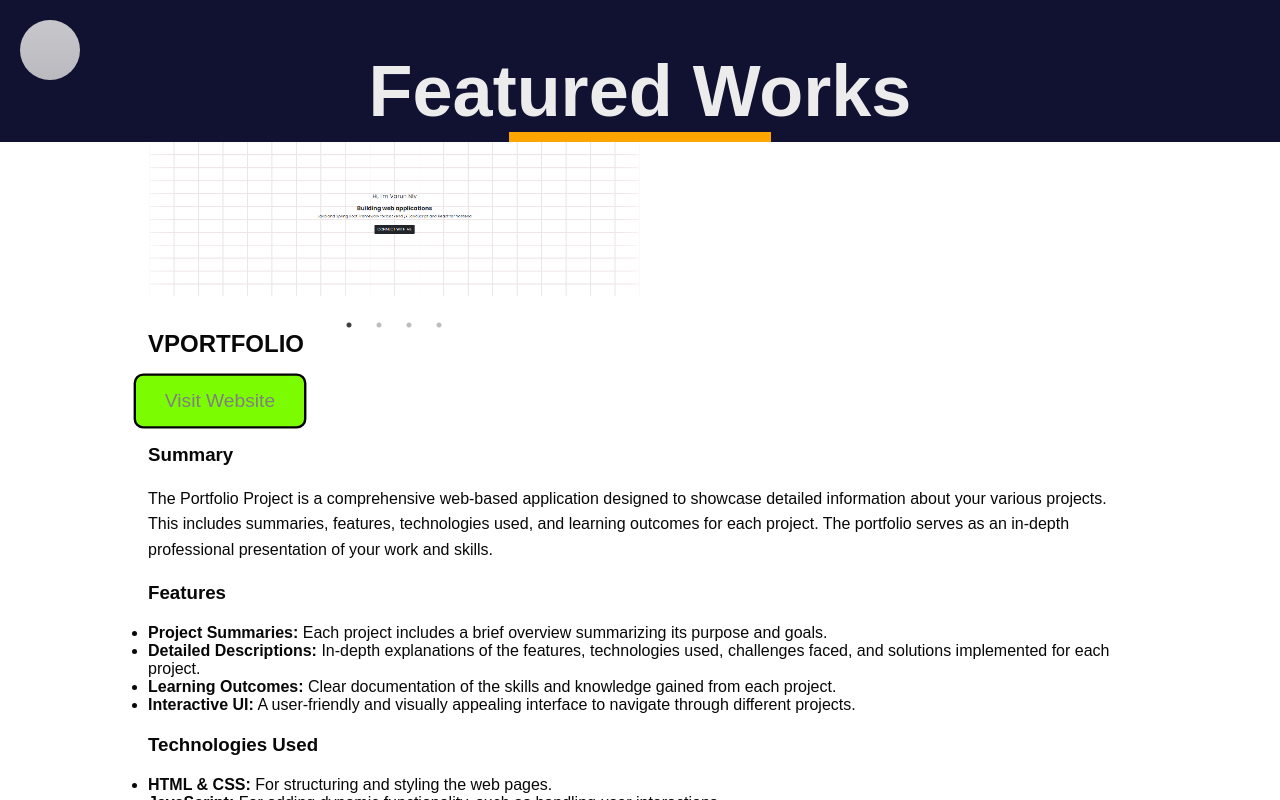
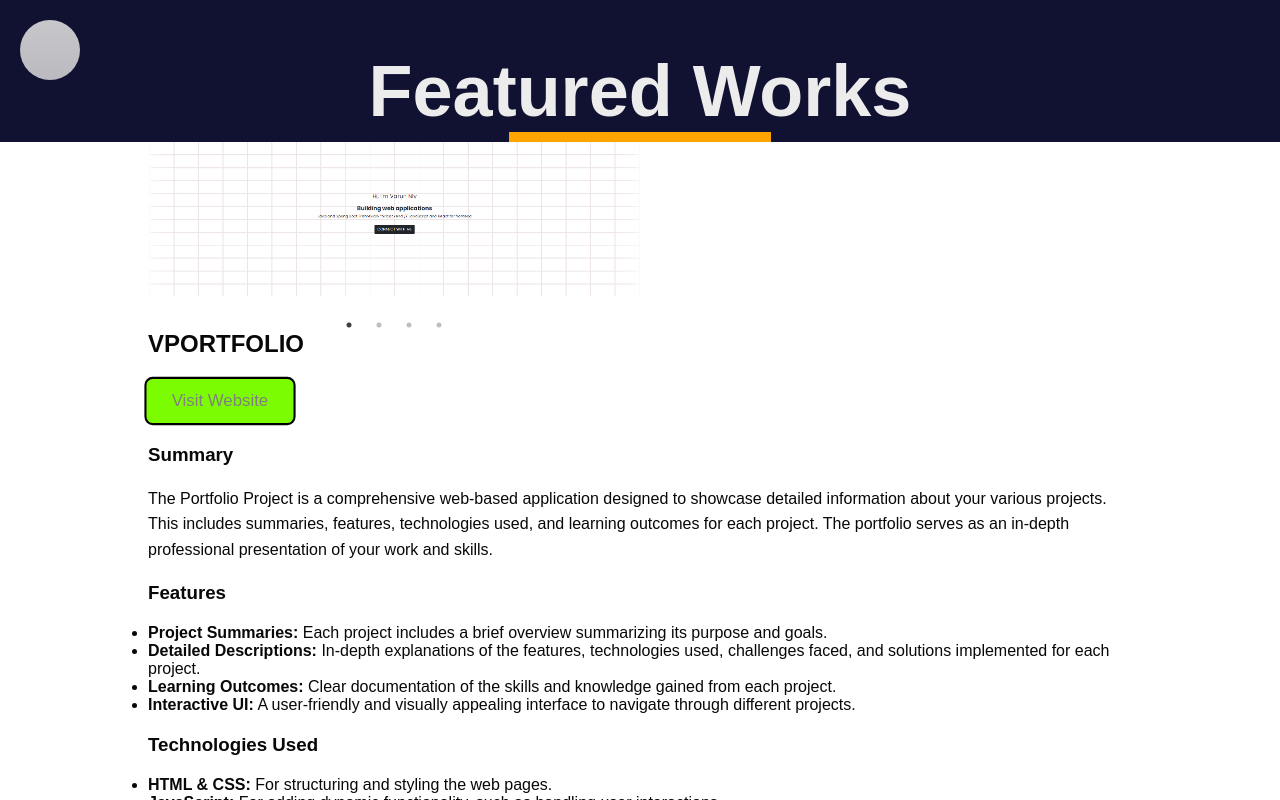
Before and after one commit to varunnlv/vportfolio, a React (Create React App) app: page / in a window 1280 px wide. In both pictures the pointer is over the button 219 px from the left and 7667 px from the top of the page. Shown: the part 7267-8067 px from the top of the page. Built offline with nearby package versions, Linux system fonts and the light colour scheme.

Commit message:
Update portfolio.scss

```diff
--- a/src/components/portfolio/portfolio.scss
+++ b/src/components/portfolio/portfolio.scss
@@ -332,7 +332,7 @@ font-size: 0.8rem;
 
 .visit-website-btn:hover {
    background-color: #7CFC00; /* Light green on hover */
-  transform: scale(1.20);
+  transform: scale(1.05);
 }
 
 .visit-website-btn:active {
```
